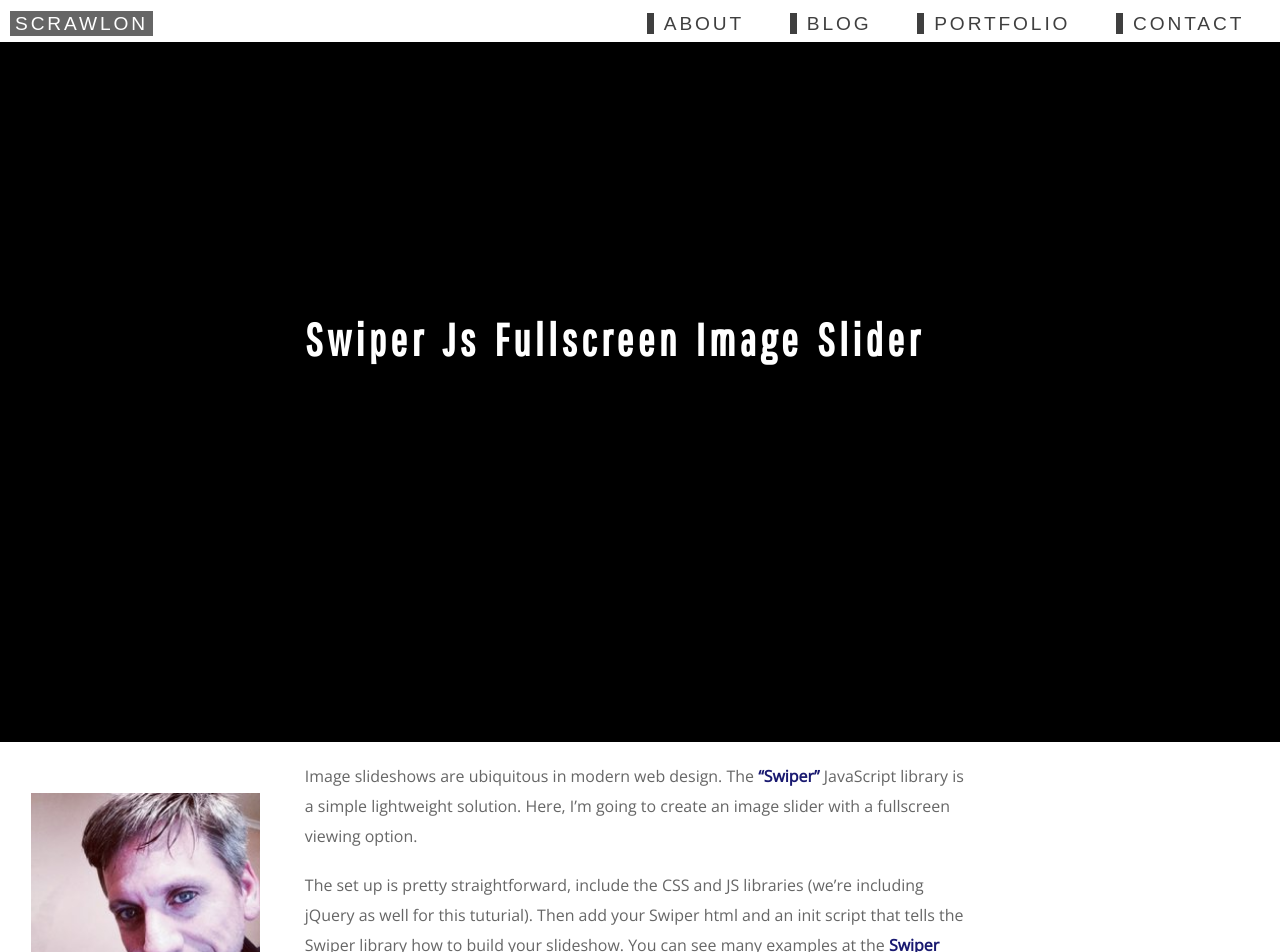
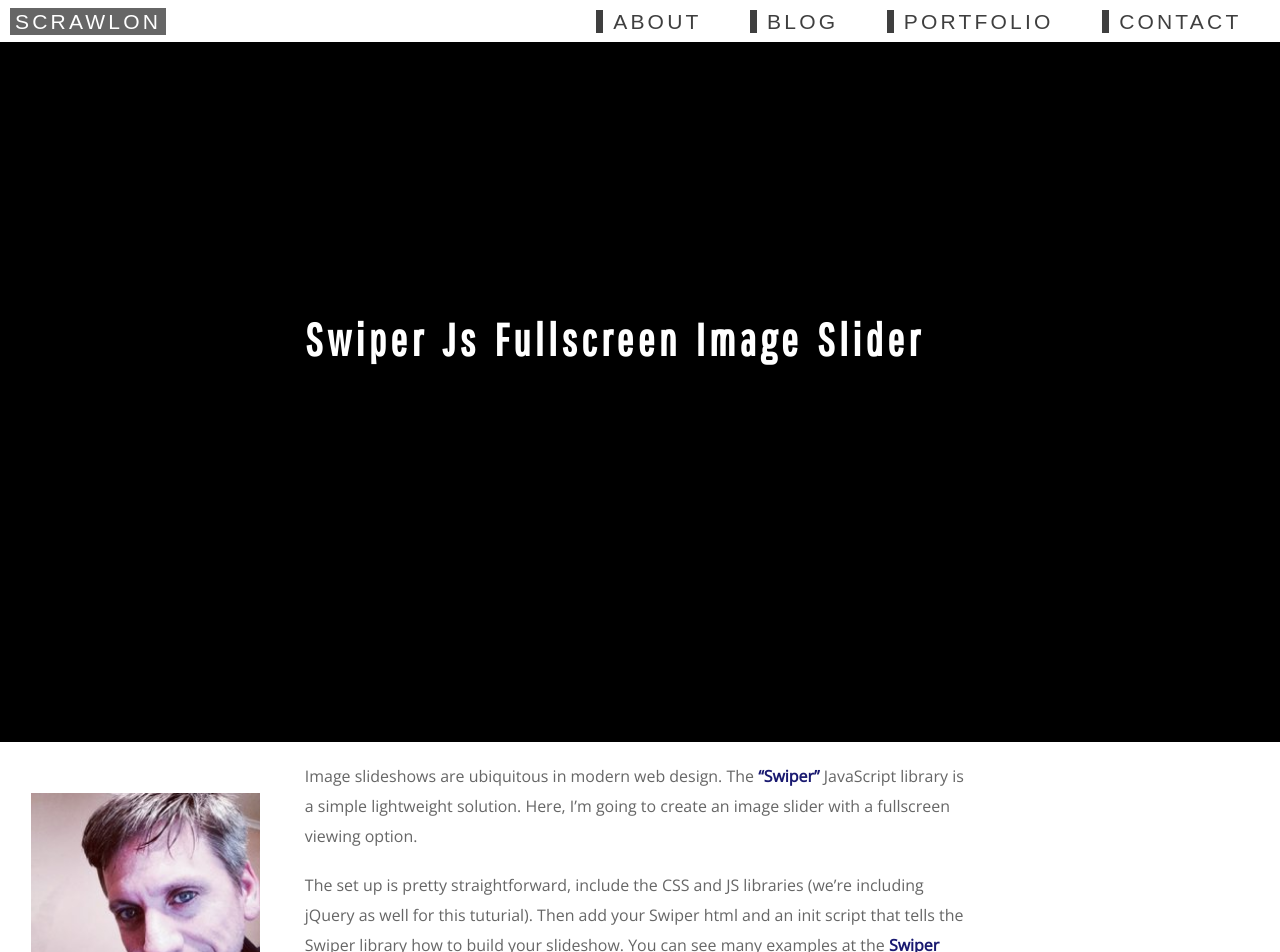
Before and after one commit to scrawlon/scrawlon.github.io, a Jekyll site: the page built from index.html, in a window 1280 px wide. Shown: the top 952 px of the page. Built offline with Jekyll 4.4.1, drawn with Linux system fonts in a browser that asks for light colours; comment, search, counter and statistics services are not loaded.

Commit message:
tweaked top nav positioning css

```diff
--- a/css/styles.scss
+++ b/css/styles.scss
@@ -196,7 +196,7 @@
   display: block;
   position: absolute;
   right: 0;
-  top: 10px;
+  top: 8px;
   padding: 2px 10px;
   color: #fff;
   z-index: 11;
@@ -204,13 +204,13 @@
 
 nav {
   font-family: 'Oswald', sans-serif;
-  font-size: 1.5em;
+  font-size: 1em;
   letter-spacing: .15em;
   margin: 0 auto;
 
   ul {
     margin: 0;
-    padding: 10px 10px 5px;
+    padding: 8px 10px 5px;
 
     a, a:visited {
       color: #fff;
@@ -547,8 +547,6 @@
   }
 
   nav {
-    font-size: 1em;
-
     &.nav-desktop {
       .float-right {
         display: block;
@@ -596,6 +594,10 @@
     @include font-size(1.8);
   }
 
+  nav {
+    font-size: 1.1em;
+  }
+
   .wrapper {
     width: 90%;
     max-width: $readable-width;
```
